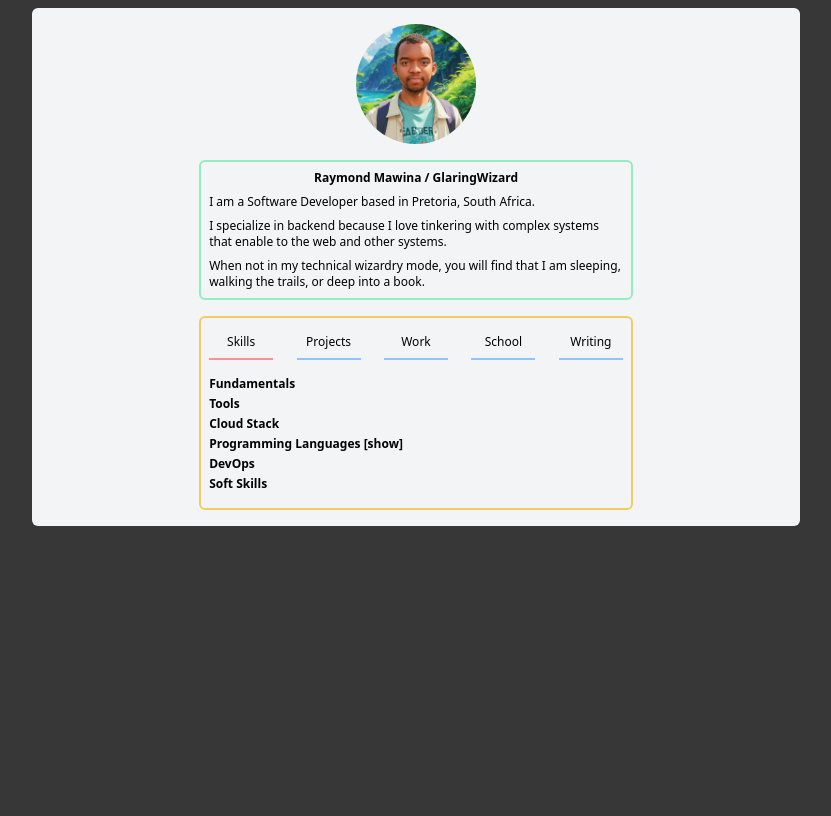
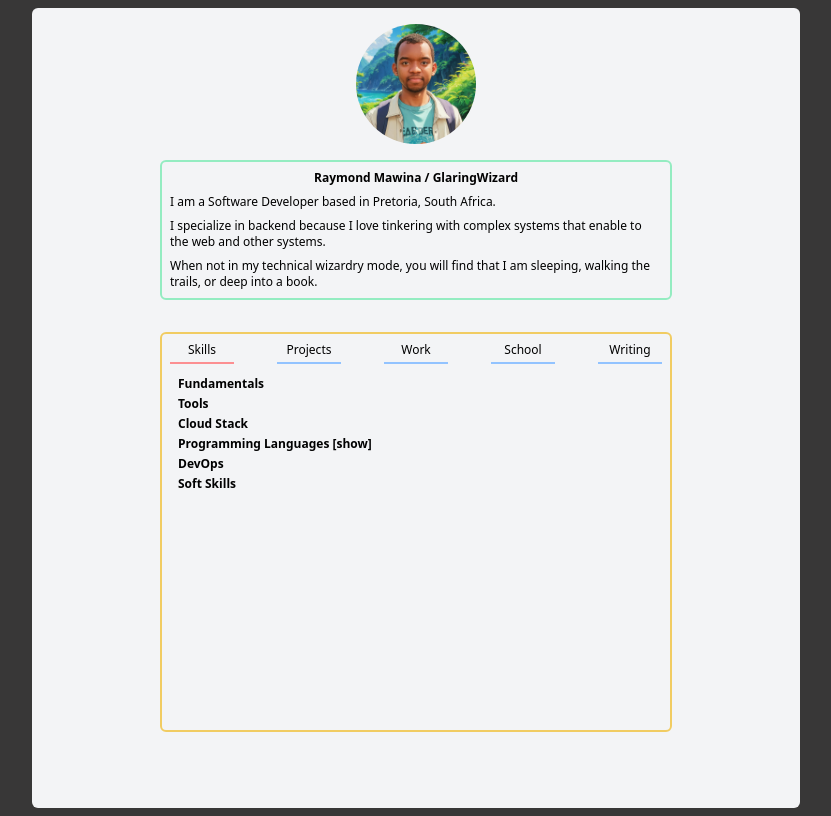
Before and after one commit to mfanaKoPitori/portfolio, a Next.js app: page / in a window 1280 px wide. Shown: the whole page, without its empty margins (224-1055 px from the left). Built offline with nearby package versions, Linux system fonts and the light colour scheme.

Commit message:
fix: spacing

```diff
--- a/pages/index.tsx
+++ b/pages/index.tsx
@@ -21,8 +21,8 @@ export default function Home() {
   };
 
   return (
-    <section className="grid space-y-2 py-4 bg-gray-100 lg:space-y-8 text-xs w-11/12 sm:w-3/4 md:w-3/5 2xl:w-3/6 mt-2 mb-2 justify-self-center rounded-md">
-      <header className="grid justify-center justify-items-center space-y-4">
+    <section className="flex flex-col space-y-2 py-4 bg-gray-100 lg:space-y-8 text-xs w-11/12 sm:w-3/4 md:w-3/5 2xl:w-3/6 mt-2 mb-2 justify-self-center rounded-md min-h-dvh">
+      <header className="justify-center justify-items-center space-y-4">
         <Image
           src="/headshot.jpg"
           width={120}
@@ -47,14 +47,15 @@ export default function Home() {
             sleeping, walking the trails, or deep into a book.
           </p>
         </section>
-
-        <section className="grid justify-self-center text-left space-y-2 w-10/11 lg:w-2/3 p-2 border-2 border-yellow-500/60 rounded-md">
+      </header>
+      <main>
+        <section className="flex flex-col justify-self-center text-left space-y-2 w-10/11 lg:w-2/3 py-1 px-2 border-2 border-yellow-500/60 rounded-md min-h-70 max-h-70 lg:min-h-100 lag:max-h-dvh ">
           <nav>
-            <ul className="flex justify-between space-x-1 lg:space-x-2 w-full">
+            <ul className="flex flex-wrap justify-between space-x-2 lg:space-x-2 w-full">
               {buttons.map((item) => (
                 <li key={item}>
                   <button
-                    className={`w-fit lg:w-16 text-xs p-1 lg:p-2 border-b-2 border-blue-400/60 ${
+                    className={`w-fit lg:w-16 text-xs py-1 px-2 border-b-2 border-blue-400/60 ${
                       activeButton === item ? "border-red-400/70" : ""
                     }`}
                     onClick={() => {
@@ -70,7 +71,7 @@ export default function Home() {
             </ul>
           </nav>
 
-          <section className="py-2">
+          <section className="py-1 px-2">
             {activeButton === "Skills" && (
               //make this scrollable if too long
               <section className="grid space-y-2">
@@ -103,7 +104,7 @@ export default function Home() {
                       </h3>
 
                       {showSkillCategory && (
-                        <ul className="space-y-2 max-h-40 overflow-y-auto">
+                        <ul className="space-y-1 max-h-25 lg:max-h-40 min-h-25 lg:min-h-40 overflow-y-auto">
                           <li>
                             <section className="px-2">
                               <h4 className="font-bold">
@@ -184,7 +185,7 @@ export default function Home() {
             )}
           </section>
         </section>
-      </header>
+      </main>
     </section>
   );
 }
```
